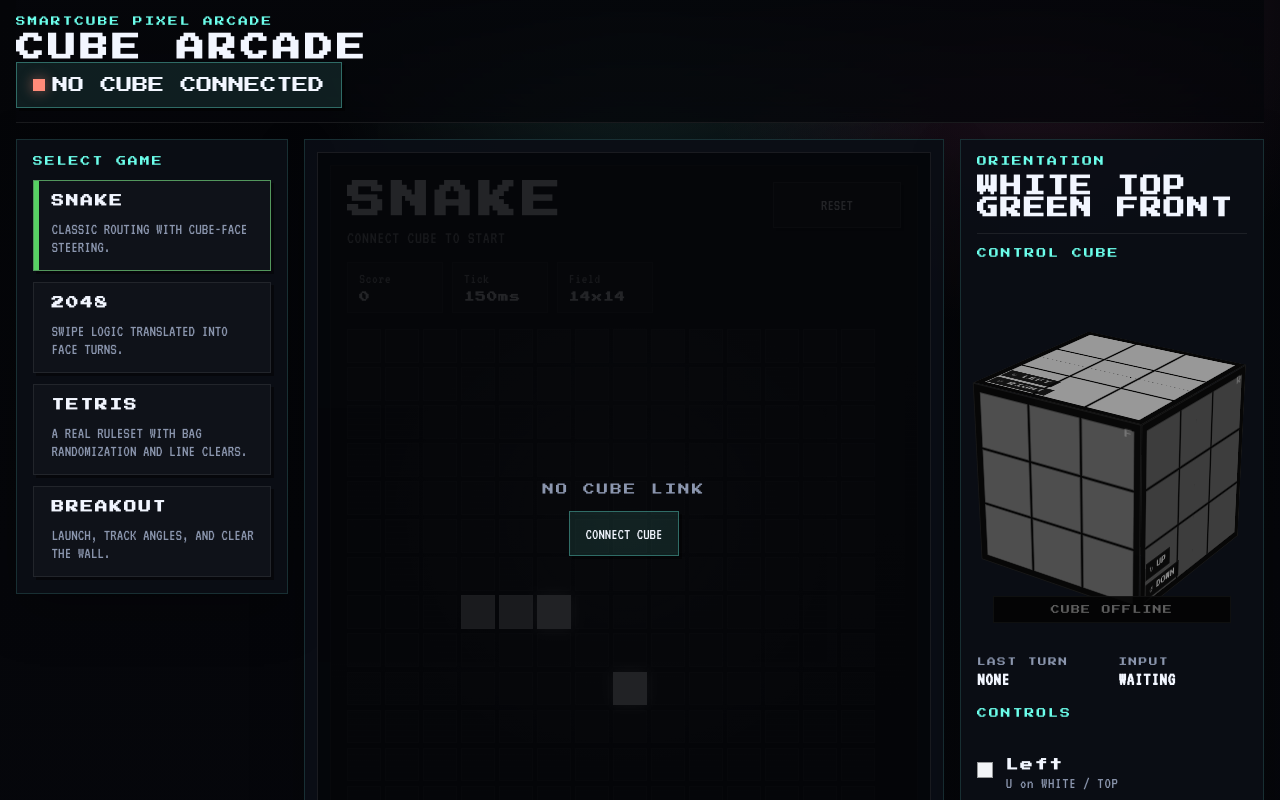
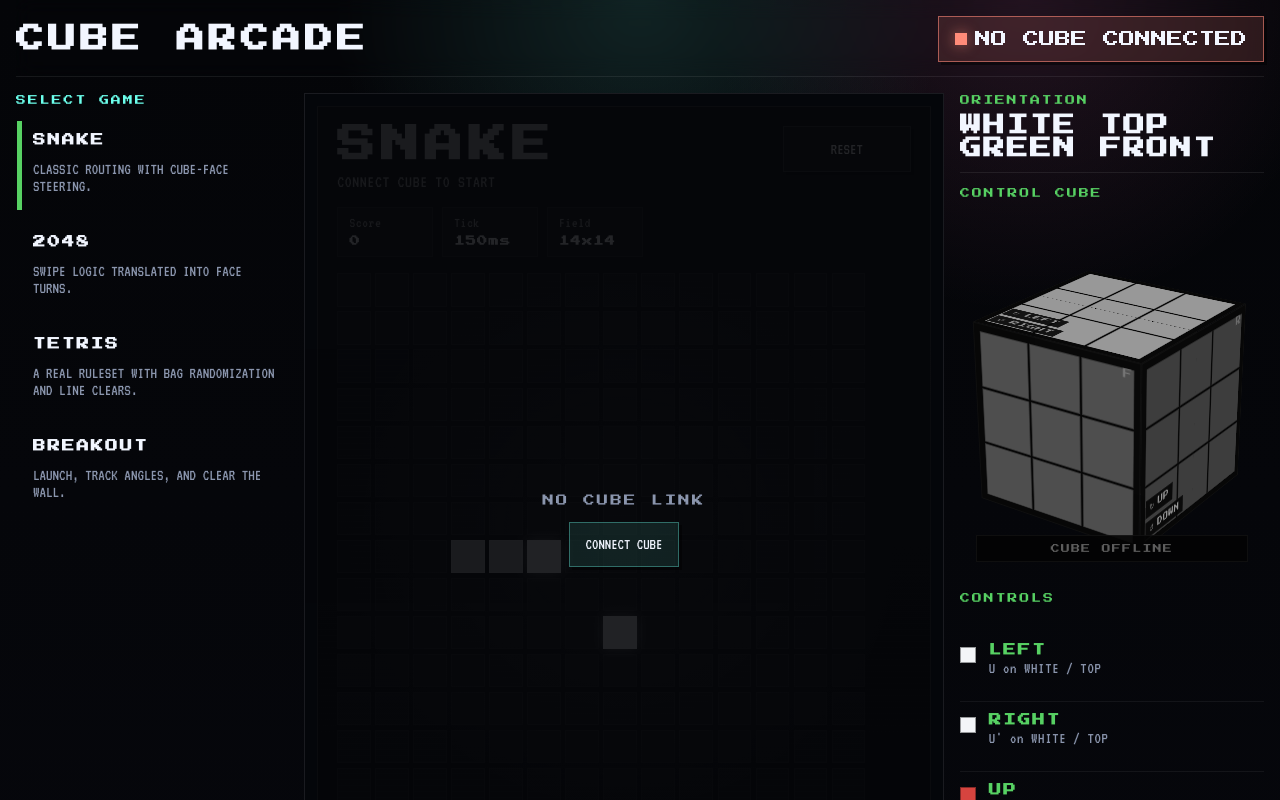
Before and after one commit to EvanZhouDev/cube-arcade, a Next.js app in the folder apps/web/: page / in a window 1280 px wide. Shown: the top 800 px of the page. Built offline with nearby package versions, Linux system fonts and the light colour scheme.

Commit message:
style: simplify arcade shell chrome

```diff
--- a/apps/web/app/globals.css
+++ b/apps/web/app/globals.css
@@ -106,6 +106,10 @@ input:focus-visible {
   padding: 0 1rem 1rem;
 }
 
+.arcade-content {
+  min-height: calc(100vh - 5.75rem);
+}
+
 .topbar {
   position: sticky;
   top: 0;
@@ -116,22 +120,15 @@ input:focus-visible {
   gap: 1rem;
   padding: 1rem 0 0.9rem;
   margin-bottom: 1rem;
-  background: linear-gradient(
-    180deg,
-    rgba(5, 6, 10, 0.96),
-    rgba(5, 6, 10, 0.78)
-  );
   border-bottom: 1px solid rgba(255, 255, 255, 0.08);
   backdrop-filter: blur(10px);
 }
 
-.brand-block__eyebrow,
-.brand-block h1,
+.brand-block,
 .status-button,
 .section-label,
 .game-sidebar__item strong,
 .cube-sidebar__orientation span,
-.signal-strip span,
 .control-list__item strong,
 .game-panel__title,
 .connect-modal__header h2,
@@ -140,14 +137,7 @@ input:focus-visible {
   font-family: var(--font-arcade), "Press Start 2P", monospace;
 }
 
-.brand-block__eyebrow {
-  margin: 0 0 0.5rem;
-  color: var(--cyan);
-  font-size: 0.6rem;
-  letter-spacing: 0.22em;
-}
-
-.brand-block h1 {
+.brand-block {
   margin: 0;
   font-size: clamp(1.35rem, 2.2vw, 2rem);
   letter-spacing: 0.14em;
@@ -155,6 +145,8 @@ input:focus-visible {
 
 .status-button {
   min-width: 14rem;
+  background: rgba(255, 136, 120, 0.14);
+  border-color: rgba(255, 136, 120, 0.58);
 }
 
 .status-button--connected {
@@ -179,7 +171,7 @@ input:focus-visible {
   display: grid;
   grid-template-columns: 17rem minmax(0, 1fr) 19rem;
   gap: 1rem;
-  align-items: start;
+  align-items: stretch;
 }
 
 .pixel-panel {
@@ -189,15 +181,18 @@ input:focus-visible {
 }
 
 .game-sidebar,
-.cabinet,
 .cube-sidebar {
   min-height: 0;
-  padding: 1rem;
+  padding: 0.15rem 0;
+}
+
+.cabinet {
+  min-height: 100%;
 }
 
 .section-label {
   margin-bottom: 0.9rem;
-  color: var(--cyan);
+  color: var(--game-accent, var(--cyan));
   font-size: 0.62rem;
   letter-spacing: 0.2em;
 }
@@ -216,9 +211,10 @@ input:focus-visible {
   flex-direction: column;
   text-align: left;
   min-height: 0;
-  padding: 0.85rem 0.95rem 0.85rem 1.1rem;
-  background: rgba(255, 255, 255, 0.02);
-  border-color: rgba(255, 255, 255, 0.08);
+  padding: 0.85rem 0 0.85rem 1rem;
+  background: transparent;
+  border-color: transparent;
+  box-shadow: none;
 }
 
 .game-sidebar__item::before {
@@ -244,11 +240,9 @@ input:focus-visible {
 
 .game-sidebar__item--active,
 .game-sidebar__item:hover {
-  border-color: color-mix(
-    in srgb,
-    var(--game-accent, var(--cyan)) 55%,
-    white 12%
-  );
+  border-color: transparent;
+  box-shadow: none;
+  transform: none;
 }
 
 .game-sidebar__item--active::before,
@@ -257,15 +251,21 @@ input:focus-visible {
 }
 
 .cabinet {
-  padding: 0.75rem;
+  display: flex;
 }
 
 .cabinet__screen {
   position: relative;
-  min-height: 42rem;
+  min-height: calc(100vh - 7.75rem);
+  width: 100%;
   padding: 0.75rem;
   background: var(--surface-strong);
-  border: 1px solid rgba(255, 255, 255, 0.08);
+  border: 1px solid
+    color-mix(
+      in srgb,
+      var(--game-accent, var(--cyan)) 28%,
+      rgba(255, 255, 255, 0.1)
+    );
 }
 
 .cabinet__screen--offline {
@@ -274,18 +274,23 @@ input:focus-visible {
 
 .cabinet__viewport {
   position: relative;
-  min-height: 39rem;
+  min-height: 100%;
   display: flex;
   align-items: stretch;
   justify-content: center;
   overflow: hidden;
-  padding: 1rem;
+  padding: 1.2rem;
   background: radial-gradient(
       circle at center,
       rgba(108, 255, 236, 0.08),
       transparent 54%
     ), linear-gradient(180deg, rgba(11, 16, 25, 0.96), rgba(5, 7, 11, 0.98));
-  border: 1px solid rgba(255, 255, 255, 0.08);
+  border: 1px solid
+    color-mix(
+      in srgb,
+      var(--game-accent, var(--cyan)) 18%,
+      rgba(255, 255, 255, 0.08)
+    );
 }
 
 .cabinet__viewport::after {
@@ -343,7 +348,7 @@ input:focus-visible {
 .cube-sidebar__orientation span {
   display: block;
   margin-bottom: 0.55rem;
-  color: var(--cyan);
+  color: var(--game-accent, var(--cyan));
   font-size: 0.62rem;
   letter-spacing: 0.18em;
 }
@@ -384,30 +389,6 @@ input:focus-visible {
   letter-spacing: 0.14em;
 }
 
-.signal-strip {
-  display: grid;
-  grid-template-columns: repeat(2, minmax(0, 1fr));
-  gap: 0.8rem;
-}
-
-.signal-strip > div {
-  padding: 0.2rem 0;
-}
-
-.signal-strip span {
-  display: block;
-  margin-bottom: 0.35rem;
-  color: var(--muted);
-  font-size: 0.54rem;
-  letter-spacing: 0.18em;
-}
-
-.signal-strip strong {
-  display: block;
-  font-size: 1.18rem;
-  line-height: 1;
-}
-
 .control-list__item {
   display: grid;
   grid-template-columns: auto 1fr;
@@ -433,6 +414,8 @@ input:focus-visible {
   margin-bottom: 0.28rem;
   font-size: 0.78rem;
   letter-spacing: 0.16em;
+  color: var(--game-accent, var(--cyan));
+  text-transform: uppercase;
 }
 
 .control-list__item p {
@@ -466,6 +449,7 @@ input:focus-visible {
 
 .game-panel__title {
   margin: 0;
+  color: var(--game-accent, var(--text));
   font-size: clamp(1.5rem, 3vw, 2.5rem);
   letter-spacing: 0.14em;
   line-height: 1;
@@ -713,8 +697,8 @@ input:focus-visible {
   inset: 0;
   transform: translateZ(0);
   background: linear-gradient(180deg, #0f141d, #090c13);
-  border: 1px solid rgba(255, 255, 255, 0.08);
-  box-shadow: inset 0 0 0 1px rgba(255, 255, 255, 0.03);
+  border: 1px solid rgba(255, 255, 255, 0.04);
+  box-shadow: inset 0 0 0 1px rgba(255, 255, 255, 0.015);
 }
 
 .control-cube__face {
@@ -724,7 +708,7 @@ input:focus-visible {
   place-items: center;
   padding: 0.42rem;
   background: rgba(10, 13, 20, 0.98);
-  border: 1px solid rgba(255, 255, 255, 0.1);
+  border: 1px solid rgba(255, 255, 255, 0.05);
   transform-style: preserve-3d;
   backface-visibility: hidden;
 }
@@ -748,7 +732,7 @@ input:focus-visible {
   right: 0.45rem;
   color: rgba(255, 255, 255, 0.48);
   font-family: var(--font-arcade), "Press Start 2P", monospace;
-  font-size: 0.52rem;
+  font-size: 0.62rem;
   letter-spacing: 0.16em;
 }
 
@@ -769,7 +753,7 @@ input:focus-visible {
   background: rgba(5, 7, 11, 0.9);
   border: 1px solid rgba(255, 255, 255, 0.08);
   font-family: var(--font-arcade), "Press Start 2P", monospace;
-  font-size: 0.48rem;
+  font-size: 0.58rem;
   letter-spacing: 0.08em;
 }
 
@@ -812,8 +796,8 @@ input:focus-visible {
 }
 
 .connect-modal__header h2 {
-  margin: 0.2rem 0 0;
-  font-size: 0.92rem;
+  margin: 0;
+  font-size: 1.08rem;
   letter-spacing: 0.16em;
 }
 
@@ -968,10 +952,6 @@ input:focus-visible {
     grid-template-columns: 1fr;
   }
 
-  .signal-strip {
-    grid-template-columns: 1fr;
-  }
-
   .cabinet__screen,
   .cabinet__viewport,
   .breakout__field {
--- a/apps/web/app/page.tsx
+++ b/apps/web/app/page.tsx
@@ -146,11 +146,7 @@ export default function Page() {
   return (
     <main className="arcade-shell">
       <header className="topbar">
-        <div className="topbar__inner">
-          <div className="brand-block">
-            <p className="brand-block__eyebrow">SMARTCUBE PIXEL ARCADE</p>
-            <h1>CUBE ARCADE</h1>
-          </div>
+        <h1 className="brand-block">CUBE ARCADE</h1>
         <button
           className={clsx("status-button", {
             "status-button--connected": cubeState.connected,
@@ -168,12 +164,11 @@ export default function Page() {
           />
           <span>{statusLabel}</span>
         </button>
-        </div>
       </header>
 
       <div className="arcade-content">
         <div className="arcade-layout">
-          <aside className="pixel-panel game-sidebar">
+          <aside className="game-sidebar">
             <div className="section-label">SELECT GAME</div>
             <div className="game-sidebar__list">
               {ARCADE_GAMES.map((game) => (
@@ -195,7 +190,7 @@ export default function Page() {
           </aside>
 
           <section
-            className="pixel-panel cabinet"
+            className="cabinet"
             style={{ "--game-accent": meta.accent } as CSSProperties}
           >
             <div
@@ -228,7 +223,10 @@ export default function Page() {
             </div>
           </section>
 
-          <aside className="pixel-panel cube-sidebar">
+          <aside
+            className="cube-sidebar"
+            style={{ "--game-accent": meta.accent } as CSSProperties}
+          >
             <div className="cube-sidebar__orientation">
               <span>ORIENTATION</span>
               <strong>WHITE TOP</strong>
@@ -244,21 +242,6 @@ export default function Page() {
               {!cubeState.connected ? (
                 <div className="cube-sidebar__overlay">CUBE OFFLINE</div>
               ) : null}
-            </div>
-
-            <div className="signal-strip">
-              <div>
-                <span>LAST TURN</span>
-                <strong data-testid="status-last-move">
-                  {cubeState.lastMove ?? "NONE"}
-                </strong>
-              </div>
-              <div>
-                <span>INPUT</span>
-                <strong data-testid="status-last-command">
-                  {cubeState.lastCommand ?? "WAITING"}
-                </strong>
-              </div>
             </div>
 
             <div className="section-label cube-sidebar__controls-title">
@@ -397,10 +380,7 @@ function ConnectModal({
       />
       <section className="pixel-panel connect-modal">
         <div className="connect-modal__header">
-          <div>
-            <div className="section-label">CUBE LINK</div>
-            <h2>{connected ? "CONNECTED" : "CONNECT YOUR CUBE"}</h2>
-          </div>
+          <h2>{connected ? "CUBE CONNECTED" : "CONNECT YOUR CUBE"}</h2>
           <button className="ghost-button" onClick={onBackdrop} type="button">
             CLOSE
           </button>
```
Also changed, not shown: 1 other file (tests, documents, lock files or other folders). Lines whose indentation alone changed are shown as unchanged.
